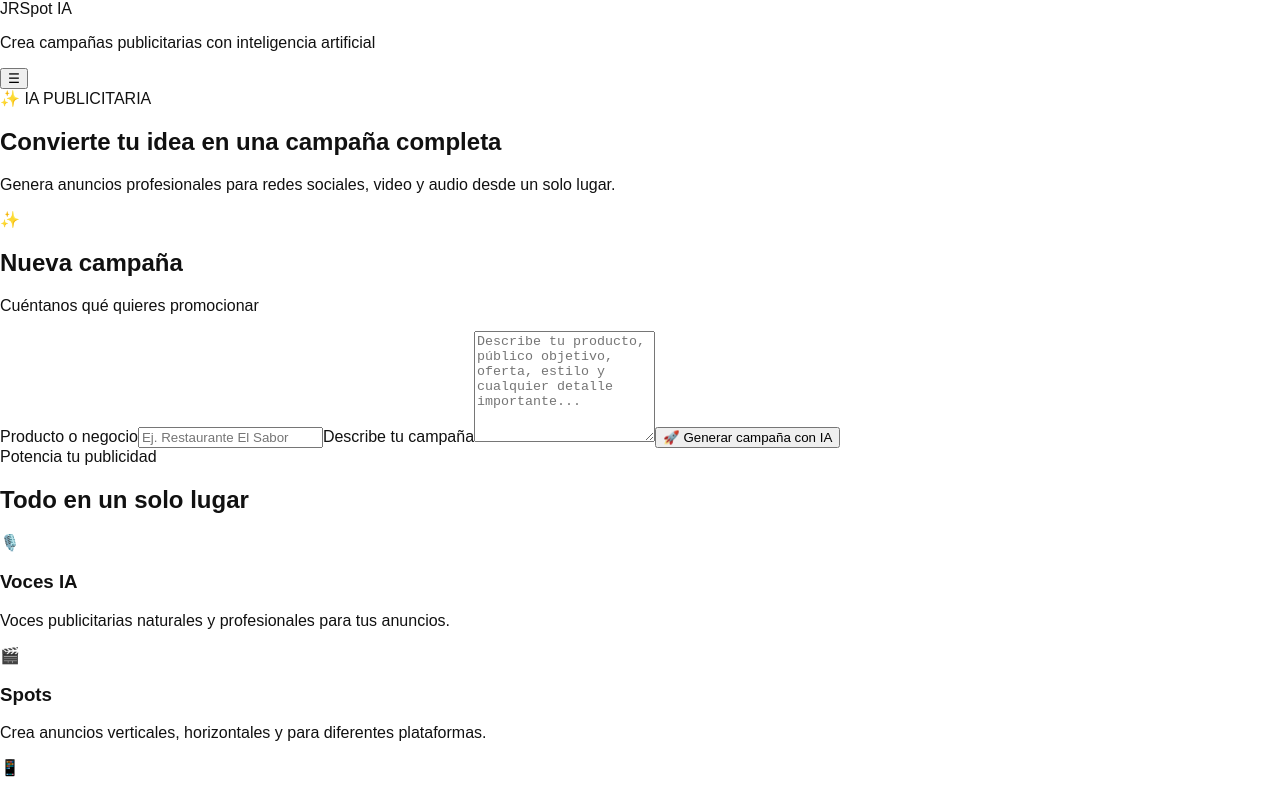
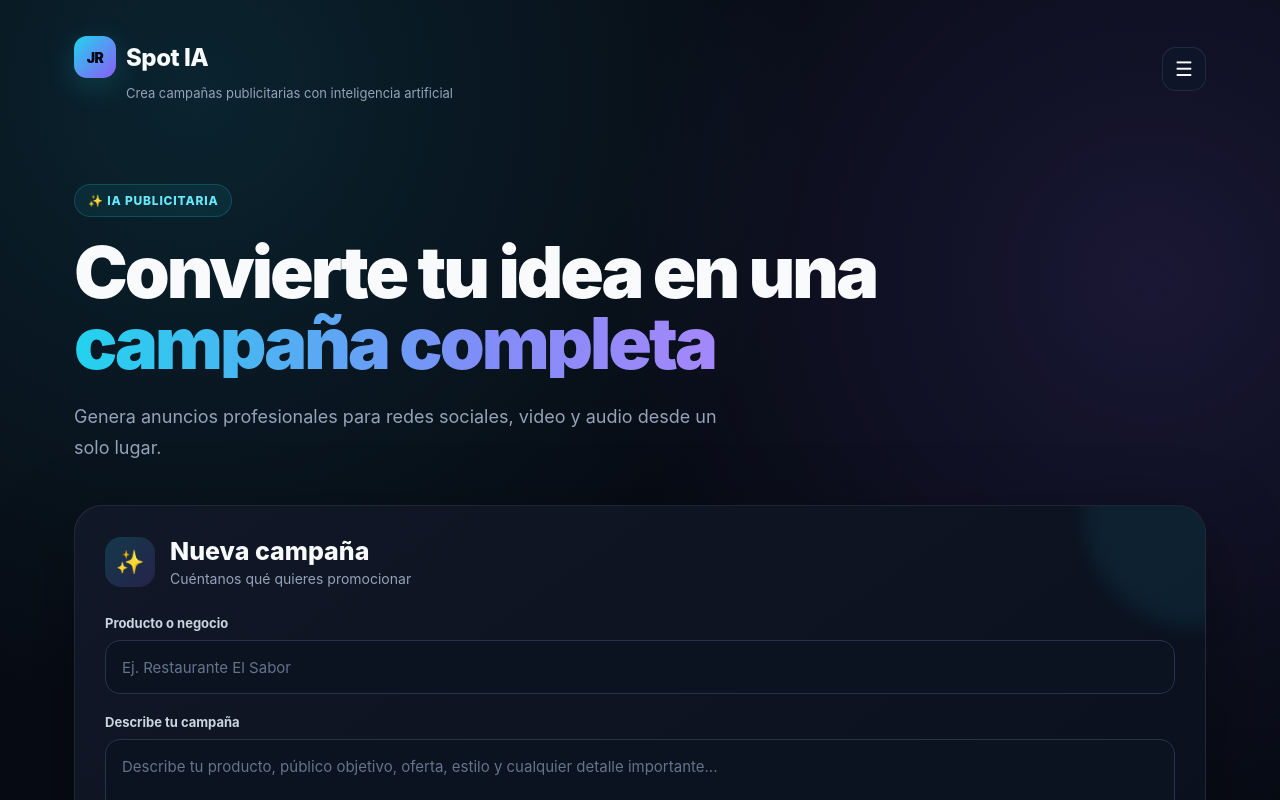
Before and after one commit to roly3014-ops/Jr-spod-ia, a Next.js app: page / in a window 1280 px wide. Shown: the top 800 px of the page. Built offline with nearby package versions, Linux system fonts and the light colour scheme.

Commit message:
Refactor global styles and update color variables
Updated CSS variables for background, foreground, and card styles. Enhanced body background with radial gradients and modified font family settings.

```diff
--- a/app/globals.css
+++ b/app/globals.css
@@ -3,23 +3,594 @@
 @tailwind utilities;
 
 :root {
-  --background: #ffffff;
-  --foreground: #111111;
+  --background: #070b14;
+  --foreground: #f8fafc;
+  --card: #101827;
+  --card-border: rgba(148, 163, 184, 0.14);
+  --muted: #94a3b8;
+  --primary: #22d3ee;
+  --primary-dark: #0891b2;
+  --secondary: #8b5cf6;
 }
 
 * {
   box-sizing: border-box;
 }
 
-html,
+html {
+  margin: 0;
+  padding: 0;
+  min-height: 100%;
+  background: var(--background);
+}
+
 body {
   margin: 0;
   padding: 0;
   min-height: 100%;
+  background:
+    radial-gradient(
+      circle at 15% 5%,
+      rgba(34, 211, 238, 0.12),
+      transparent 30%
+    ),
+    radial-gradient(
+      circle at 90% 15%,
+      rgba(139, 92, 246, 0.14),
+      transparent 28%
+    ),
+    #070b14;
+  color: var(--foreground);
+  font-family:
+    Inter,
+    ui-sans-serif,
+    system-ui,
+    -apple-system,
+    BlinkMacSystemFont,
+    "Segoe UI",
+    sans-serif;
 }
 
-body {
-  background: var(--background);
-  color: var(--foreground);
-  font-family: Arial, Helvetica, sans-serif;
+/* =========================
+   APP
+========================= */
+
+.jr-app {
+  width: 100%;
+  max-width: 1180px;
+  margin: 0 auto;
+  padding: 24px;
 }
+
+/* =========================
+   HEADER
+========================= */
+
+.jr-header {
+  display: flex;
+  align-items: center;
+  justify-content: space-between;
+  gap: 20px;
+  padding: 12px 0 28px;
+}
+
+.jr-logo {
+  display: flex;
+  align-items: center;
+  gap: 10px;
+  font-size: 24px;
+  font-weight: 800;
+  letter-spacing: -0.5px;
+}
+
+.jr-logo-icon {
+  display: inline-flex;
+  align-items: center;
+  justify-content: center;
+  width: 42px;
+  height: 42px;
+  border-radius: 13px;
+  background: linear-gradient(
+    135deg,
+    var(--primary),
+    var(--secondary)
+  );
+  color: #020617;
+  font-size: 14px;
+  font-weight: 900;
+  box-shadow:
+    0 8px 30px rgba(34, 211, 238, 0.2);
+}
+
+.jr-subtitle {
+  margin: 7px 0 0 52px;
+  color: var(--muted);
+  font-size: 13px;
+}
+
+.jr-menu {
+  width: 44px;
+  height: 44px;
+  border: 1px solid var(--card-border);
+  border-radius: 14px;
+  background: rgba(15, 23, 42, 0.75);
+  color: white;
+  font-size: 20px;
+  cursor: pointer;
+}
+
+/* =========================
+   HERO
+========================= */
+
+.jr-hero {
+  padding: 55px 0 42px;
+  max-width: 820px;
+}
+
+.jr-badge {
+  display: inline-flex;
+  align-items: center;
+  padding: 8px 13px;
+  border: 1px solid rgba(34, 211, 238, 0.2);
+  border-radius: 999px;
+  background: rgba(34, 211, 238, 0.08);
+  color: #67e8f9;
+  font-size: 12px;
+  font-weight: 800;
+  letter-spacing: 0.8px;
+}
+
+.jr-hero h1 {
+  margin: 20px 0 0;
+  font-size: clamp(42px, 7vw, 72px);
+  line-height: 0.98;
+  letter-spacing: -3px;
+  font-weight: 900;
+}
+
+.jr-hero h1 span {
+  display: block;
+  background: linear-gradient(
+    90deg,
+    #22d3ee,
+    #818cf8,
+    #c084fc
+  );
+  -webkit-background-clip: text;
+  background-clip: text;
+  color: transparent;
+}
+
+.jr-hero p {
+  max-width: 680px;
+  margin: 24px 0 0;
+  color: #94a3b8;
+  font-size: 18px;
+  line-height: 1.7;
+}
+
+/* =========================
+   CAMPAIGN CARD
+========================= */
+
+.jr-card {
+  position: relative;
+  overflow: hidden;
+  padding: 30px;
+  border: 1px solid var(--card-border);
+  border-radius: 28px;
+  background:
+    linear-gradient(
+      145deg,
+      rgba(17, 24, 39, 0.98),
+      rgba(9, 15, 28, 0.98)
+    );
+  box-shadow:
+    0 25px 80px rgba(0, 0, 0, 0.35);
+}
+
+.jr-card::before {
+  content: "";
+  position: absolute;
+  top: -100px;
+  right: -100px;
+  width: 220px;
+  height: 220px;
+  border-radius: 50%;
+  background: rgba(34, 211, 238, 0.08);
+  filter: blur(10px);
+  pointer-events: none;
+}
+
+.jr-card-title {
+  position: relative;
+  display: flex;
+  align-items: center;
+  gap: 15px;
+  margin-bottom: 28px;
+}
+
+.jr-icon {
+  display: flex;
+  align-items: center;
+  justify-content: center;
+  width: 50px;
+  height: 50px;
+  border-radius: 16px;
+  background: linear-gradient(
+    135deg,
+    rgba(34, 211, 238, 0.18),
+    rgba(139, 92, 246, 0.18)
+  );
+  font-size: 23px;
+}
+
+.jr-card-title h2 {
+  margin: 0;
+  font-size: 25px;
+  font-weight: 800;
+}
+
+.jr-card-title p {
+  margin: 4px 0 0;
+  color: var(--muted);
+  font-size: 14px;
+}
+
+/* =========================
+   FORM
+========================= */
+
+.jr-card label {
+  display: block;
+  margin: 20px 0 9px;
+  color: #cbd5e1;
+  font-size: 13px;
+  font-weight: 700;
+}
+
+.jr-card input,
+.jr-card textarea {
+  display: block;
+  width: 100%;
+  border: 1px solid #263449;
+  border-radius: 15px;
+  outline: none;
+  background: #0b1220;
+  color: #f8fafc;
+  font-family: inherit;
+  font-size: 15px;
+  transition:
+    border-color 0.2s,
+    box-shadow 0.2s;
+}
+
+.jr-card input {
+  min-height: 54px;
+  padding: 0 16px;
+}
+
+.jr-card textarea {
+  min-height: 150px;
+  padding: 15px 16px;
+  resize: vertical;
+  line-height: 1.6;
+}
+
+.jr-card input::placeholder,
+.jr-card textarea::placeholder {
+  color: #64748b;
+}
+
+.jr-card input:focus,
+.jr-card textarea:focus {
+  border-color: rgba(34, 211, 238, 0.75);
+  box-shadow:
+    0 0 0 4px rgba(34, 211, 238, 0.08);
+}
+
+/* =========================
+   GENERATE BUTTON
+========================= */
+
+.jr-generate {
+  display: flex;
+  align-items: center;
+  justify-content: center;
+  gap: 10px;
+  width: 100%;
+  min-height: 58px;
+  margin-top: 22px;
+  border: 0;
+  border-radius: 16px;
+  background: linear-gradient(
+    100deg,
+    #22d3ee,
+    #06b6d4,
+    #8b5cf6
+  );
+  color: #020617;
+  font-size: 16px;
+  font-weight: 900;
+  cursor: pointer;
+  box-shadow:
+    0 12px 35px rgba(34, 211, 238, 0.18);
+  transition:
+    transform 0.2s,
+    box-shadow 0.2s,
+    opacity 0.2s;
+}
+
+.jr-generate:hover:not(:disabled) {
+  transform: translateY(-2px);
+  box-shadow:
+    0 16px 45px rgba(34, 211, 238, 0.25);
+}
+
+.jr-generate:disabled {
+  cursor: wait;
+  opacity: 0.65;
+}
+
+.jr-spinner {
+  width: 18px;
+  height: 18px;
+  border: 3px solid rgba(2, 6, 23, 0.25);
+  border-top-color: #020617;
+  border-radius: 50%;
+  animation: jr-spin 0.8s linear infinite;
+}
+
+@keyframes jr-spin {
+  to {
+    transform: rotate(360deg);
+  }
+}
+
+.jr-message {
+  margin-top: 16px;
+  padding: 14px 16px;
+  border: 1px solid rgba(34, 211, 238, 0.2);
+  border-radius: 14px;
+  background: rgba(34, 211, 238, 0.06);
+  color: #a5f3fc;
+  font-size: 14px;
+}
+
+/* =========================
+   FEATURES
+========================= */
+
+.jr-section {
+  padding: 80px 0 30px;
+}
+
+.jr-section-heading span {
+  color: #67e8f9;
+  font-size: 12px;
+  font-weight: 800;
+  letter-spacing: 1px;
+  text-transform: uppercase;
+}
+
+.jr-section-heading h2 {
+  margin: 8px 0 26px;
+  font-size: 34px;
+  letter-spacing: -1px;
+}
+
+.jr-grid {
+  display: grid;
+  grid-template-columns: repeat(4, 1fr);
+  gap: 15px;
+}
+
+.jr-feature {
+  min-height: 210px;
+  padding: 22px;
+  border: 1px solid var(--card-border);
+  border-radius: 22px;
+  background: rgba(15, 23, 42, 0.7);
+  transition:
+    transform 0.2s,
+    border-color 0.2s;
+}
+
+.jr-feature:hover {
+  transform: translateY(-4px);
+  border-color: rgba(34, 211, 238, 0.25);
+}
+
+.jr-feature-icon {
+  font-size: 28px;
+  margin-bottom: 25px;
+}
+
+.jr-feature h3 {
+  margin: 0;
+  font-size: 17px;
+}
+
+.jr-feature p {
+  margin: 10px 0 0;
+  color: var(--muted);
+  font-size: 13px;
+  line-height: 1.6;
+}
+
+/* =========================
+   PROCESS
+========================= */
+
+.jr-process {
+  display: grid;
+  grid-template-columns: repeat(3, 1fr);
+  gap: 15px;
+  margin-top: 45px;
+  padding: 25px;
+  border: 1px solid var(--card-border);
+  border-radius: 24px;
+  background: rgba(15, 23, 42, 0.5);
+}
+
+.jr-process div {
+  padding: 15px;
+}
+
+.jr-process span {
+  display: block;
+  margin-bottom: 12px;
+  color: #22d3ee;
+  font-size: 12px;
+  font-weight: 900;
+}
+
+.jr-process strong {
+  display: block;
+  font-size: 18px;
+}
+
+.jr-process p {
+  margin: 7px 0 0;
+  color: var(--muted);
+  font-size: 13px;
+}
+
+/* =========================
+   FOOTER
+========================= */
+
+.jr-footer {
+  display: flex;
+  align-items: center;
+  justify-content: space-between;
+  gap: 20px;
+  margin-top: 80px;
+  padding: 28px 0 35px;
+  border-top: 1px solid var(--card-border);
+  color: var(--muted);
+  font-size: 13px;
+}
+
+.jr-footer strong {
+  color: #f8fafc;
+  font-size: 16px;
+}
+
+/* =========================
+   MOBILE
+========================= */
+
+@media (max-width: 800px) {
+  .jr-app {
+    padding: 16px;
+  }
+
+  .jr-header {
+    padding-top: 8px;
+  }
+
+  .jr-logo {
+    font-size: 21px;
+  }
+
+  .jr-logo-icon {
+    width: 38px;
+    height: 38px;
+    border-radius: 11px;
+  }
+
+  .jr-subtitle {
+    margin-left: 48px;
+    font-size: 11px;
+  }
+
+  .jr-hero {
+    padding: 42px 0 30px;
+  }
+
+  .jr-hero h1 {
+    font-size: clamp(39px, 12vw, 58px);
+    letter-spacing: -2.5px;
+  }
+
+  .jr-hero p {
+    font-size: 15px;
+    line-height: 1.6;
+  }
+
+  .jr-card {
+    padding: 20px;
+    border-radius: 22px;
+  }
+
+  .jr-card-title h2 {
+    font-size: 22px;
+  }
+
+  .jr-grid {
+    grid-template-columns: repeat(2, 1fr);
+  }
+
+  .jr-feature {
+    min-height: 190px;
+  }
+
+  .jr-process {
+    grid-template-columns: 1fr;
+    gap: 5px;
+    padding: 15px;
+  }
+}
+
+/* =========================
+   SMALL PHONES
+========================= */
+
+@media (max-width: 480px) {
+  .jr-app {
+    padding: 12px;
+  }
+
+  .jr-menu {
+    width: 40px;
+    height: 40px;
+  }
+
+  .jr-hero {
+    padding-top: 35px;
+  }
+
+  .jr-hero h1 {
+    font-size: 42px;
+  }
+
+  .jr-card {
+    padding: 17px;
+  }
+
+  .jr-card-title {
+    gap: 11px;
+  }
+
+  .jr-icon {
+    width: 43px;
+    height: 43px;
+    border-radius: 13px;
+  }
+
+  .jr-grid {
+    grid-template-columns: 1fr;
+  }
+
+  .jr-feature {
+    min-height: auto;
+  }
+
+  .jr-footer {
+    flex-direction: column;
+    align-items: flex-start;
+    margin-top: 55px;
+  }
+}
```
